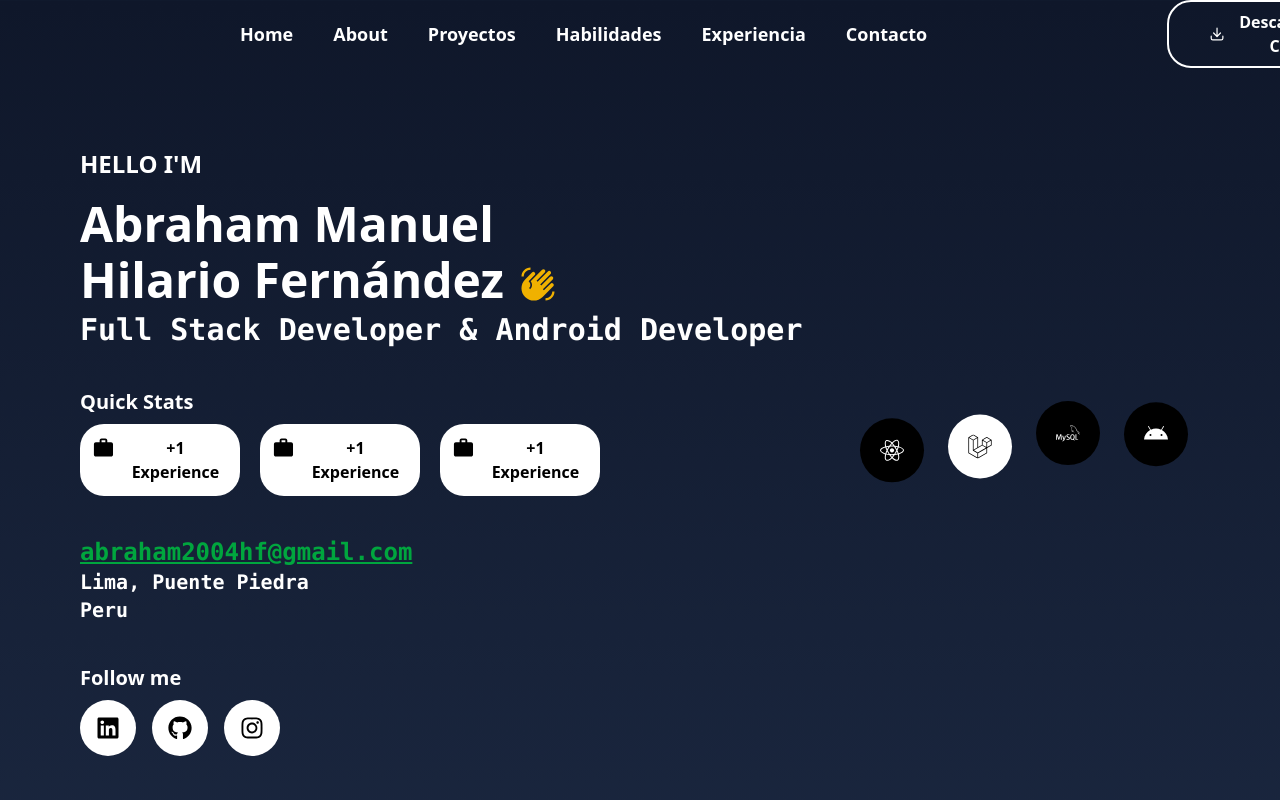
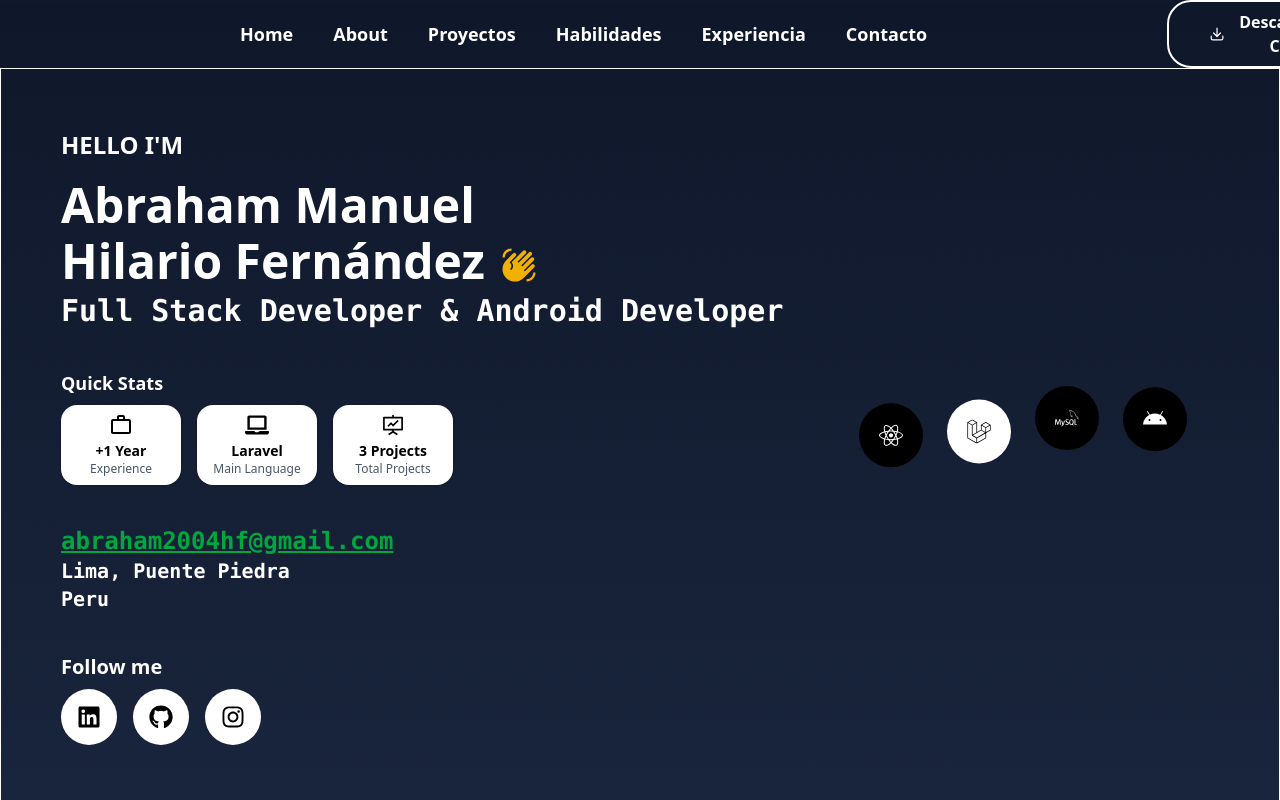
Before and after one commit to Abraham555M/Portafolio, a React (Vite) app: page / in a window 1280 px wide. Shown: the top 800 px of the page. Built offline with nearby package versions, Linux system fonts and the light colour scheme.

Commit message:
Ya esta el quick stats

```diff
--- a/src/sections/Inicio/Inicio.jsx
+++ b/src/sections/Inicio/Inicio.jsx
@@ -6,11 +6,19 @@ import { FaReact, FaLaravel, FaAndroid } from "react-icons/fa";
 import { SiMysql } from "react-icons/si";
 import TypedText from '../../components/TypedText';
 import { MdWavingHand } from "react-icons/md";
-import { MdWork } from 'react-icons/md';
+import { MdWorkOutline } from "react-icons/md";
+import { AiOutlineFundProjectionScreen } from "react-icons/ai";
+import { FaLaptop } from "react-icons/fa";
+
+const stats = [
+  { id: 1, otherlabel: "+1 Year", label: "Experience", icon: <MdWorkOutline className="text-2xl mb-1" /> },
+  { id: 2, otherlabel: "Laravel", label: "Main Language", icon: <FaLaptop className="text-2xl mb-1" /> },
+  { id: 3, otherlabel: "3 Projects", label: "Total Projects", icon: <AiOutlineFundProjectionScreen className="text-2xl mb-1" /> },
+];
 
 export const Inicio = () => {
   return (
-      <section id="home" className="text-white flex flex-col lg:flex-row "
+      <section id="home" className="text-white flex flex-col lg:flex-row border"
         /*
         style={{
           backgroundImage: `url(${fondo})`,
@@ -18,7 +26,7 @@ export const Inicio = () => {
         */
       >
       {/* Sección de informacion */}
-      <div className="w-full lg:w-[60%] p-10 lg:p-20 flex flex-col justify-center gap-10">
+      <div className="w-full lg:w-[60%] p-10 lg:p-15 flex flex-col justify-center gap-10">
       {/* Parte 1 */}
       <motion.div
         className=''
@@ -38,23 +46,22 @@ export const Inicio = () => {
       </motion.div>
 
       {/* Parte 2 */}
-        <div className=''>
-          <h2 className="text-xl font-bold text-white">
-            Quick Stats
-          </h2>
-          <div className='flex gap-5 mt-2'>
-          <div className="bg-white w-40 rounded-3xl p-3 text-black text-center font-semibold flex gap-2 transition-transform duration-300 hover:scale-105 cursor-pointer">
-              <MdWork className="text-black text-2xl" />
-              <p>+1 Experience</p>
-            </div>
-            <div className="bg-white w-40 rounded-3xl p-3 text-black text-center font-semibold flex gap-2 transition-transform duration-300 hover:scale-105 cursor-pointer">
-              <MdWork className="text-black text-2xl" />
-              <p>+1 Experience</p>
-            </div>
-            <div className="bg-white w-40 rounded-3xl p-3 text-black text-center font-semibold flex gap-2 transition-transform duration-300 hover:scale-105 cursor-pointer">
-              <MdWork className="text-black text-2xl" />
-              <p>+1 Experience</p>
-            </div>
+      <div>
+        <h2 className="text-lg font-bold text-white mb-2">Quick Stats</h2>
+        <div className="flex flex-wrap gap-4">
+          {stats.map((item, index) => (
+            <motion.div
+              key={item.id}
+              initial={{ opacity: 0, y: 20 }}
+              animate={{ opacity: 1, y: 0 }}
+              transition={{ duration: 0.4, delay: index * 0.2 }}
+              className="bg-white w-30 rounded-2xl p-2 text-black font-medium flex flex-col items-center text-center shadow hover:scale-105 transition-transform duration-300 cursor-pointer"
+            >
+              {item.icon}
+              <p className="text-sm font-semibold">{item.otherlabel}</p>
+              <p className="text-xs text-gray-600">{item.label}</p>
+            </motion.div>
+          ))}
         </div>
       </div>
 
--- a/src/sections/SobreMi/SobreMi.jsx
+++ b/src/sections/SobreMi/SobreMi.jsx
@@ -17,8 +17,7 @@ const softSkills = [
 export const SobreMi = () => {
 
    return (
-    <section id="sobre-mi" className="text-white">
-
+    <section id="sobre-mi" className="text-white border">
       {/* About me*/}
       <div className='flex p-20 gap-20 '>
         {/* Imagen */}
@@ -42,6 +41,9 @@ export const SobreMi = () => {
           <h2 className="text-4xl font-bold text-green-600 flex items-center gap-3 font-poppins">
             <span>&lt;/&gt;</span> About Me
           </h2>
+          <span>
+            discover my journey, passions, and the story behind my work
+          </span>
             <p className='text-lg mt-5 font-mono'>
               Desarrollador web apasionado por la tecnología y la innovación, especializado en Laravel y React. Cuento
               con experiencia en desarrollo frontend y backend, bases de datos SQL/NoSQL, despliegue en la nube y
```
Lines whose indentation alone changed are shown as unchanged.
